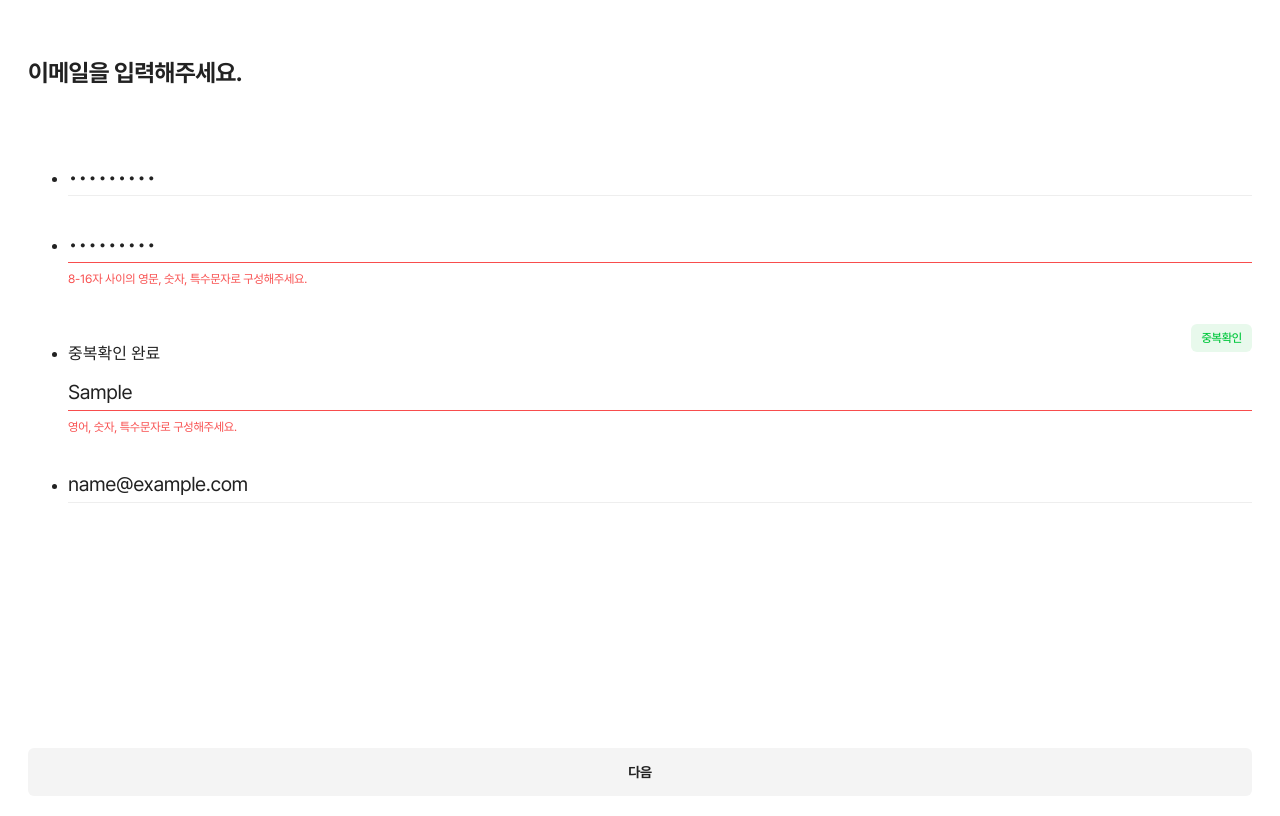
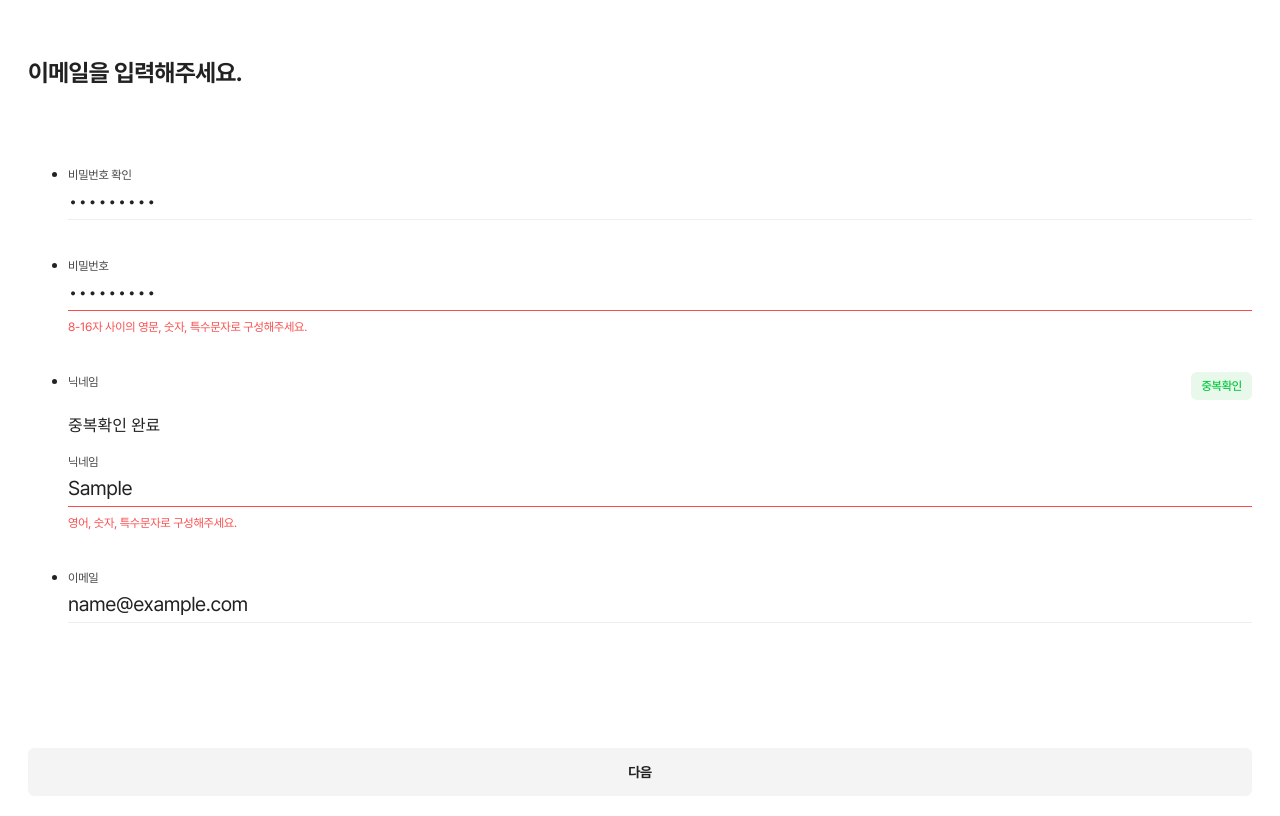
Before and after one commit to a-daily-diary/ADD.FE, a Next.js app: page /account/register in a window 1280 px wide. Both pictures are taken after typing "name@example.com", "Sample", "Sample123", "Sample123" into the empty fields and a click on the button "중복확인". Built offline with nearby package versions, Linux system fonts and the light colour scheme; no server answers; what emotion-reset would draw is missing.

Commit message:
🔥 #73 - 불필요한 value 속성 삭제

```diff
--- a/src/components/account/FormInput.tsx
+++ b/src/components/account/FormInput.tsx
@@ -6,7 +6,6 @@ interface IFormInputProps extends ComponentProps<'input'> {
   register: UseFormRegisterReturn;
   label: string;
   errors?: ErrorOption;
-  vaule?: string;
   isDoubleCheck?: boolean;
   doubleCheck?: string;
 }
@@ -20,14 +19,12 @@ const FormInput = ({
   errors,
   isDoubleCheck = false,
   doubleCheck,
-  vaule = '',
 }: IFormInputProps) => {
   return (
     <>
-      {vaule?.length > 0 && errors == null && isDoubleCheck && (
-        <Label htmlFor={name}>{label}</Label>
-      )}
+      {isDoubleCheck && <Label htmlFor={name}>{label}</Label>}
       {isDoubleCheck && doubleCheck != null && <p>{doubleCheck}</p>}
+      <Label htmlFor={name}>{label}</Label>
       <Input
         type={type}
         id={name}
--- a/src/components/account/RegisterForm.tsx
+++ b/src/components/account/RegisterForm.tsx
@@ -88,7 +88,6 @@ const RegisterForm = ({
             placeholder="이메일"
             label="이메일"
             errors={errors.email}
-            vaule={getValues('email')}
           />
         </FormInputItem>
         <FormInputItem>
@@ -107,7 +106,6 @@ const RegisterForm = ({
             errors={errors.username}
             isDoubleCheck={isDoubleCheck.username}
             doubleCheck="중복확인 완료"
-            vaule={getValues('username')}
           />
           <Button
             pattern="box"
@@ -134,7 +132,6 @@ const RegisterForm = ({
             placeholder="비밀번호"
             label="비밀번호"
             errors={errors.password}
-            vaule={getValues('password')}
           />
         </FormInputItem>
         <FormInputItem>
```
